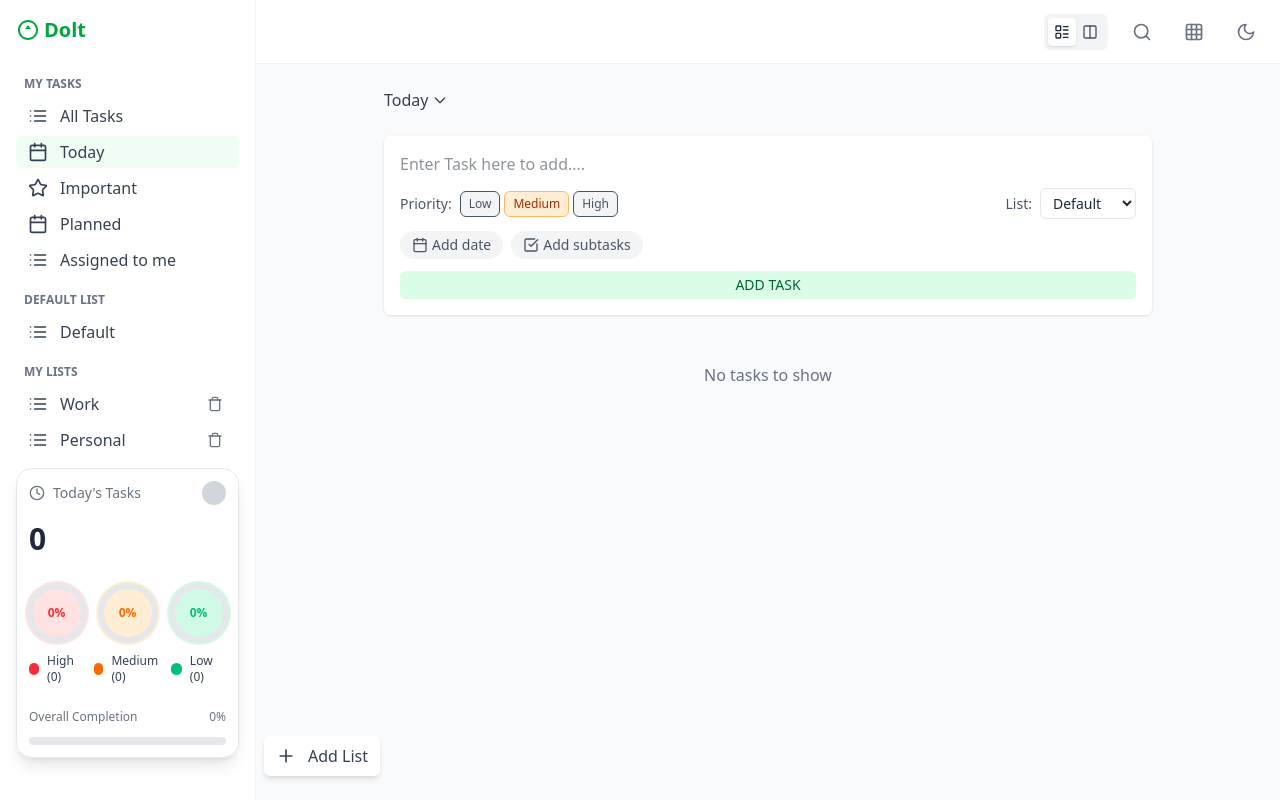
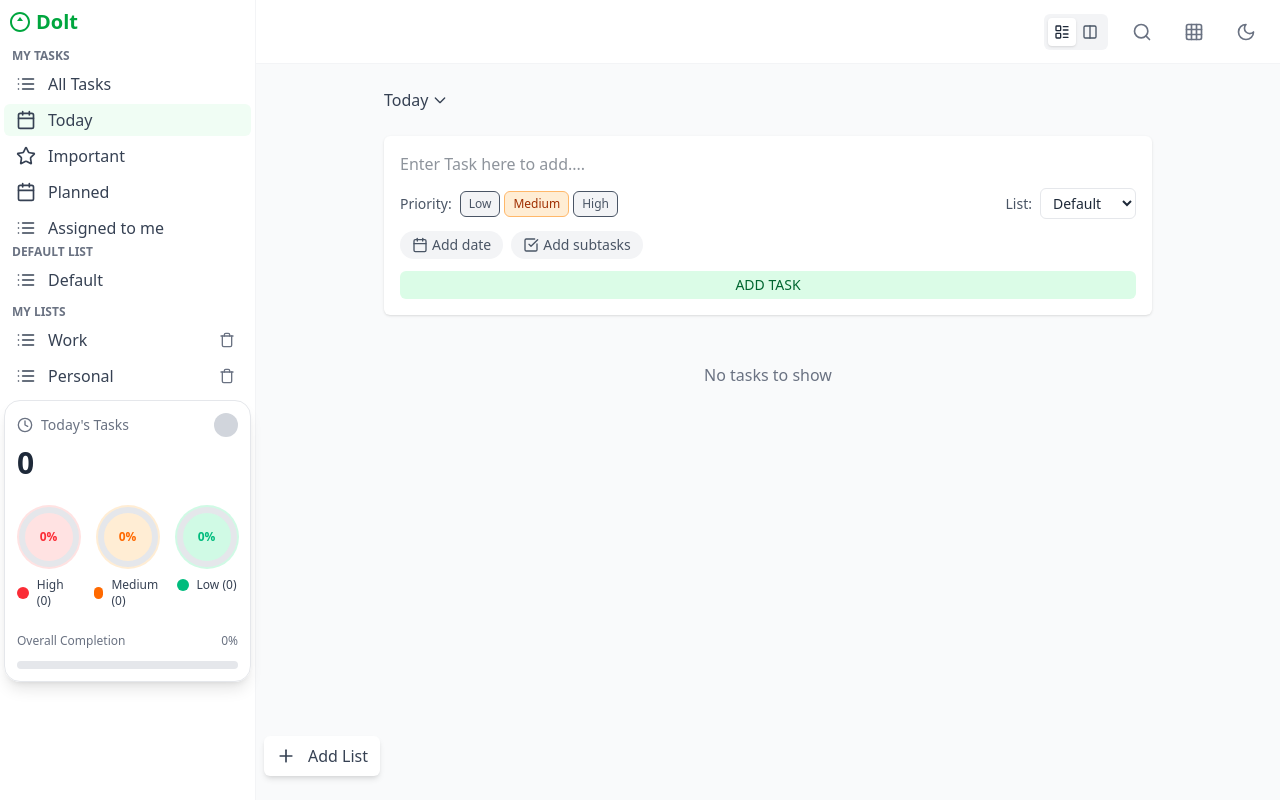
Before and after one commit to pathakjiop/DoIT, a React (Vite) app: page / in a window 1280 px wide. Built offline with nearby package versions, Linux system fonts and the light colour scheme.

Commit message:
Small Changes

```diff
--- a/src/App.jsx
+++ b/src/App.jsx
@@ -686,14 +686,14 @@ function App() {
   const [mobileMenuOpen, setMobileMenuOpen] = useState(false)
 
   return (
-    <div className={`flex flex-col md:flex-row h-screen ${darkMode ? 'dark bg-gray-900' : 'bg-gray-50'}`}>
+    <div className={`flex flex-col md:flex-row overflow-hidden h-screen w-screen ${darkMode ? 'dark bg-gray-900' : 'bg-gray-50'} `}>
       {/* Sidebar */}
       <div className={`${
         mobileMenuOpen ? 'translate-x-0' : '-translate-x-full'
       } md:translate-x-0 fixed md:static inset-y-0 left-0 z-50 w-64 transition-transform duration-300 ease-in-out ${
         darkMode ? 'bg-gray-800 border-gray-700' : 'bg-white border-gray-100'
       } border-r`}>
-        <div className={`p-4 flex items-center ${darkMode ? 'border-gray-700' : 'border-gray-100'}`}>
+        <div className={`p-2 flex items-center ${darkMode ? 'border-gray-700' : 'border-gray-100'}`}>
           <div className="text-green-600 font-bold text-xl flex items-center">
             <span className="text-green-600 mr-1">
               <svg width="24" height="24" viewBox="0 0 24 24" fill="none" xmlns="http://www.w3.org/2000/svg">
@@ -708,10 +708,10 @@ function App() {
           </div>
         </div>
 
-        <div className="p-4">
+        <div className="p-1">
           {/* Default Lists */}
 
-          <div className={`text-xs uppercase ${darkMode ? 'text-gray-400' : 'text-gray-500'} font-semibold pl-2 mb-2`}>My Tasks</div>
+          <div className={`text-xs uppercase ${darkMode ? 'text-gray-400' : 'text-gray-500'} font-semibold pl-2 mb-1`}>My Tasks</div>
           <div className="space-y-1">
             {[
               { name: "All Tasks", icon: <List className="w-5 h-5 mr-3" /> },
@@ -736,8 +736,8 @@ function App() {
           </div>
 
           {/* Default List */}
-          <div className="mt-4">
-            <div className={`text-xs uppercase ${darkMode ? 'text-gray-400' : 'text-gray-500'} font-semibold pl-2 mb-2`}>Default List</div>
+          <div className="mt-">
+            <div className={`text-xs uppercase ${darkMode ? 'text-gray-400' : 'text-gray-500'} font-semibold pl-2 mb-1`}>Default List</div>
             <div className="space-y-1">
               <div
                 className={`flex items-center px-3 py-1 ${darkMode ? 'text-gray-300' : 'text-gray-700'} rounded-md cursor-pointer ${
@@ -755,8 +755,8 @@ function App() {
 
           {/* Custom Lists */}
           {customLists.length > 0 && (
-            <div className="mt-4">
-              <div className={`text-xs uppercase ${darkMode ? 'text-gray-400' : 'text-gray-500'} font-semibold pl-2 mb-2`}>My Lists</div>
+            <div className="mt-2">
+              <div className={`text-xs uppercase ${darkMode ? 'text-gray-400' : 'text-gray-500'} font-semibold pl-2 mb-1`}>My Lists</div>
               <div className="space-y-1">
                 {customLists.map((list) => (
                   <div
@@ -789,8 +789,8 @@ function App() {
 
 
           {/* Today Tasks Dashboard */}
-          <div className={`mt-3 p-3 ${darkMode ? 'bg-gradient-to-br from-gray-800 to-gray-900 border-gray-700' : 'bg-gradient-to-br from-white to-gray-10 border-gray-200'} rounded-2xl shadow-lg border`}>
-            <div className="flex items-center justify-between mb-4">
+          <div className={`mt-2 p-3 ${darkMode ? 'bg-gradient-to-br from-gray-800 to-gray-900 border-gray-700' : 'bg-gradient-to-br from-white to-gray-10 border-gray-200'} rounded-2xl shadow-lg border`}>
+            <div className="flex items-center justify-between mb-2">
               <div className="flex items-center gap-2">
                 <Clock className={`h-4 w-4 ${darkMode ? 'text-gray-400' : 'text-gray-500'}`} />
                 <span className={`text-sm ${darkMode ? 'text-gray-400' : 'text-gray-500'}`}>Today's Tasks</span>
```
